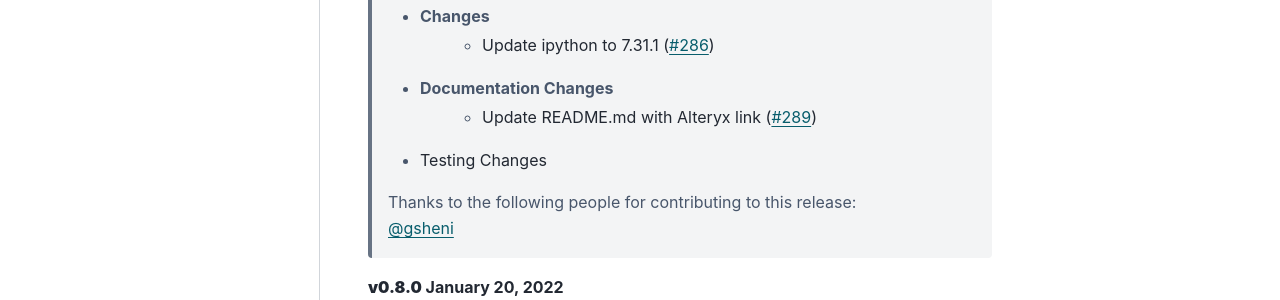
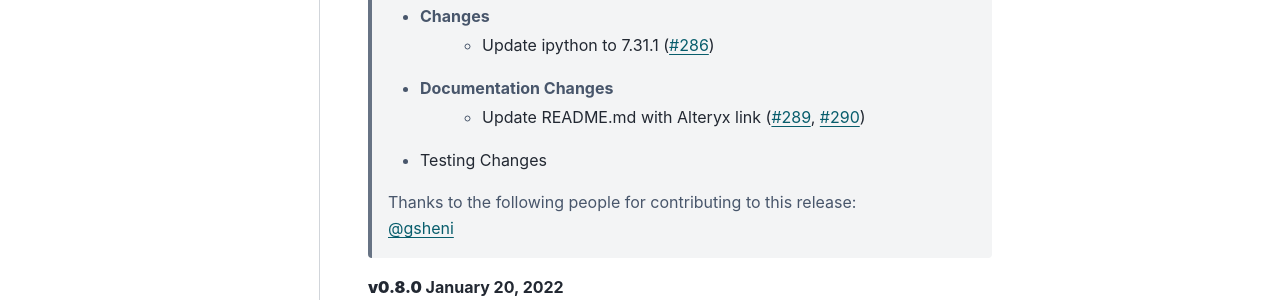
Before and after one commit to alteryx/compose, a Sphinx documentation site: the page built from docs/source/release_notes.rst, in a window 1280 px wide and 900 px high. Shown: the part 364-664 px from the top of the window. Built offline with Sphinx 7.4.7 and the PyData theme 0.15.4, drawn with Linux system fonts in a browser that asks for light colours; comment, search, counter and statistics services are not loaded.

Commit message:
Update release_notes.rst

```diff
--- a/docs/source/release_notes.rst
+++ b/docs/source/release_notes.rst
@@ -9,7 +9,7 @@ Future Release
     * Changes
         * Update ipython to 7.31.1 (:pr:`286`)
     * Documentation Changes
-        * Update README.md with Alteryx link (:pr:`289`)
+        * Update README.md with Alteryx link (:pr:`289`, :pr:`290`)
     * Testing Changes
 
     | Thanks to the following people for contributing to this release:
```
